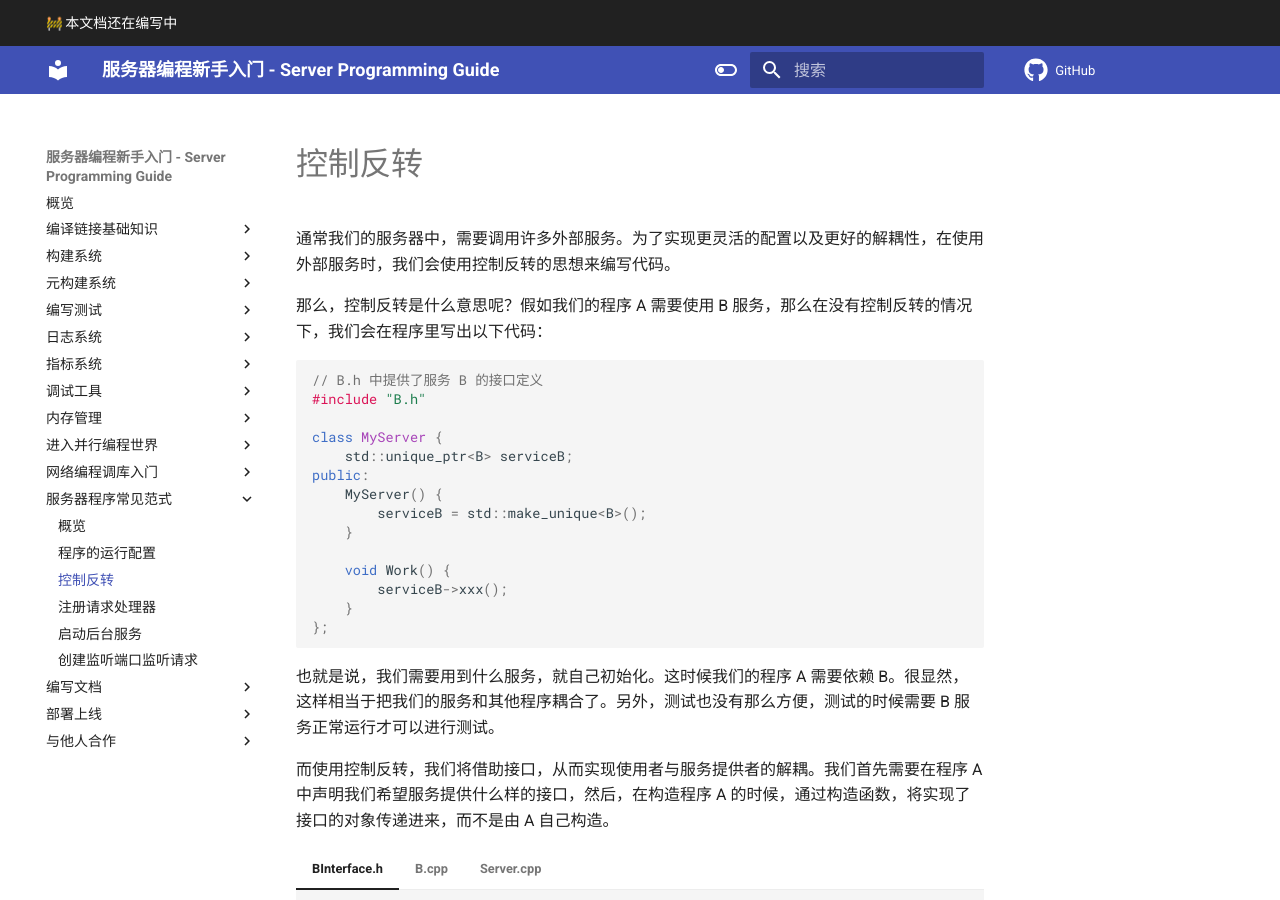
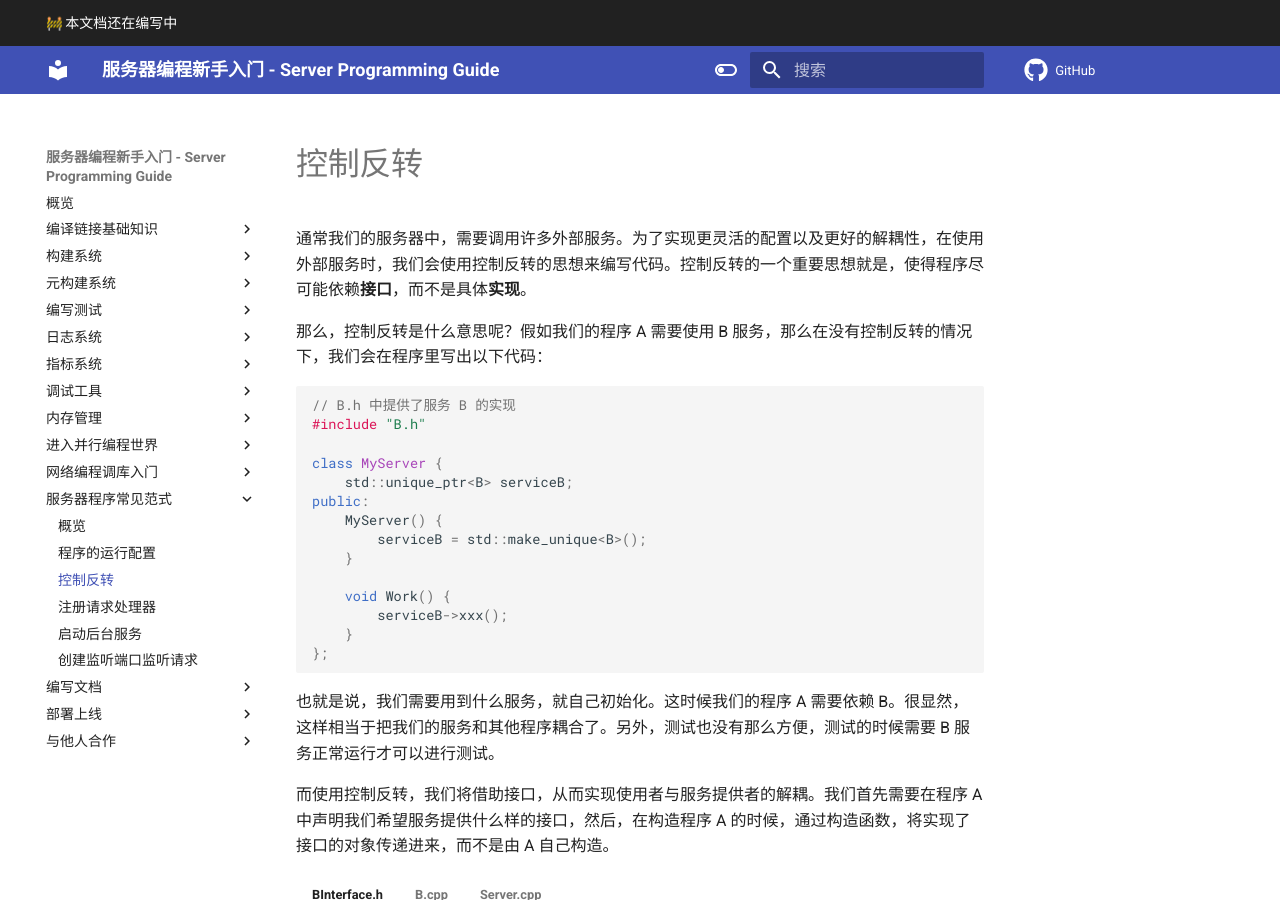
Before and after one commit to howardlau1999/server-programming-guide, an MkDocs documentation site: the page built from docs/paradigms/ioc.md, in a window 1280 px wide and 900 px high. Built offline with MkDocs 1.6.1 and Material for MkDocs 9.7.7, drawn with Linux system fonts in a browser that asks for light colours; emoji names are drawn with the system emoji font; comment, search, counter and statistics services are not loaded.

Commit message:
minor fix

````diff
--- a/docs/paradigms/ioc.md
+++ b/docs/paradigms/ioc.md
@@ -1,11 +1,11 @@
 # 控制反转
 
-通常我们的服务器中，需要调用许多外部服务。为了实现更灵活的配置以及更好的解耦性，在使用外部服务时，我们会使用控制反转的思想来编写代码。
+通常我们的服务器中，需要调用许多外部服务。为了实现更灵活的配置以及更好的解耦性，在使用外部服务时，我们会使用控制反转的思想来编写代码。控制反转的一个重要思想就是，使得程序尽可能依赖**接口**，而不是具体**实现**。
 
 那么，控制反转是什么意思呢？假如我们的程序 A 需要使用 B 服务，那么在没有控制反转的情况下，我们会在程序里写出以下代码：
 
 ```cpp
-// B.h 中提供了服务 B 的接口定义
+// B.h 中提供了服务 B 的实现
 #include "B.h"
 
 class MyServer {
````
